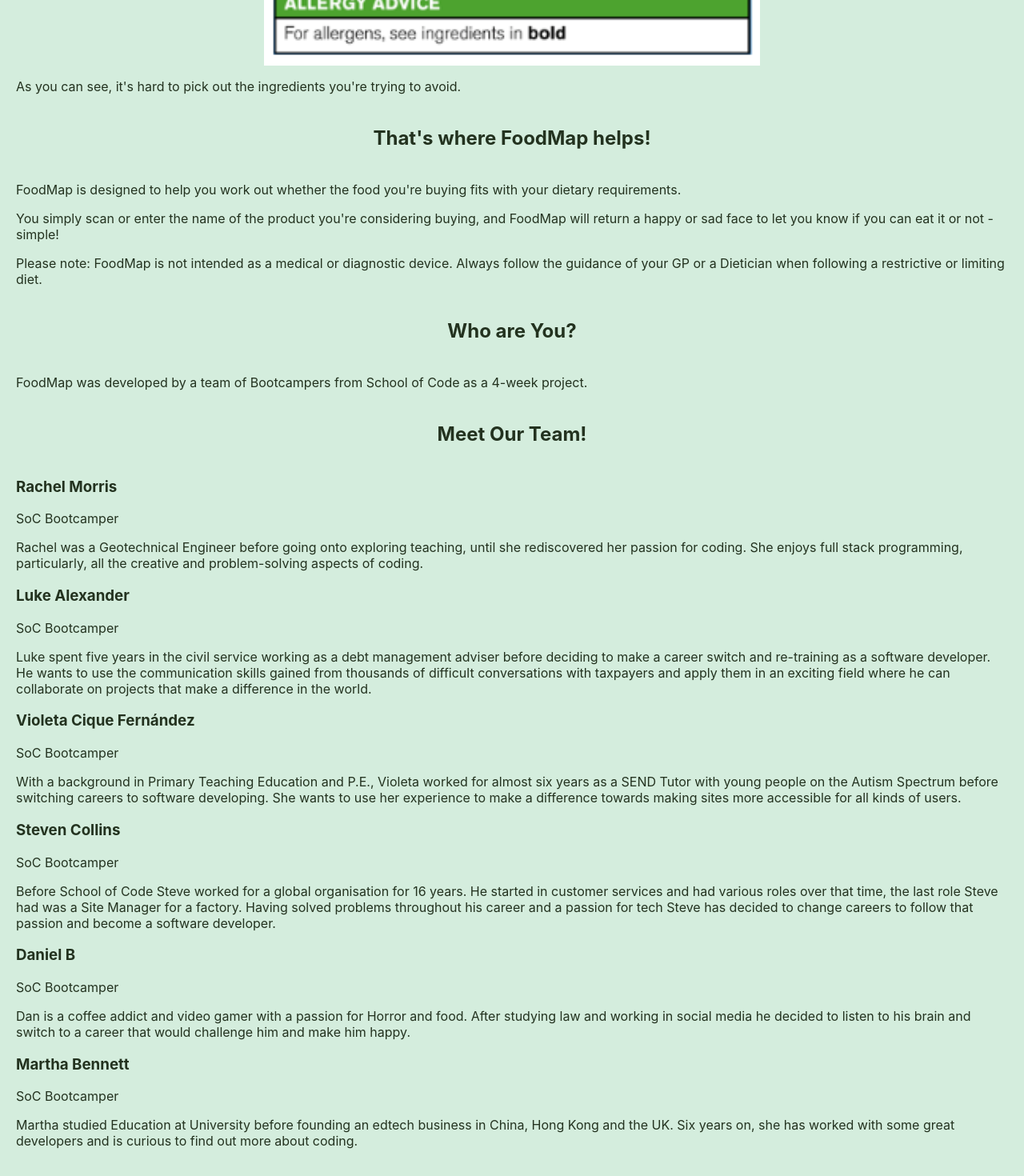
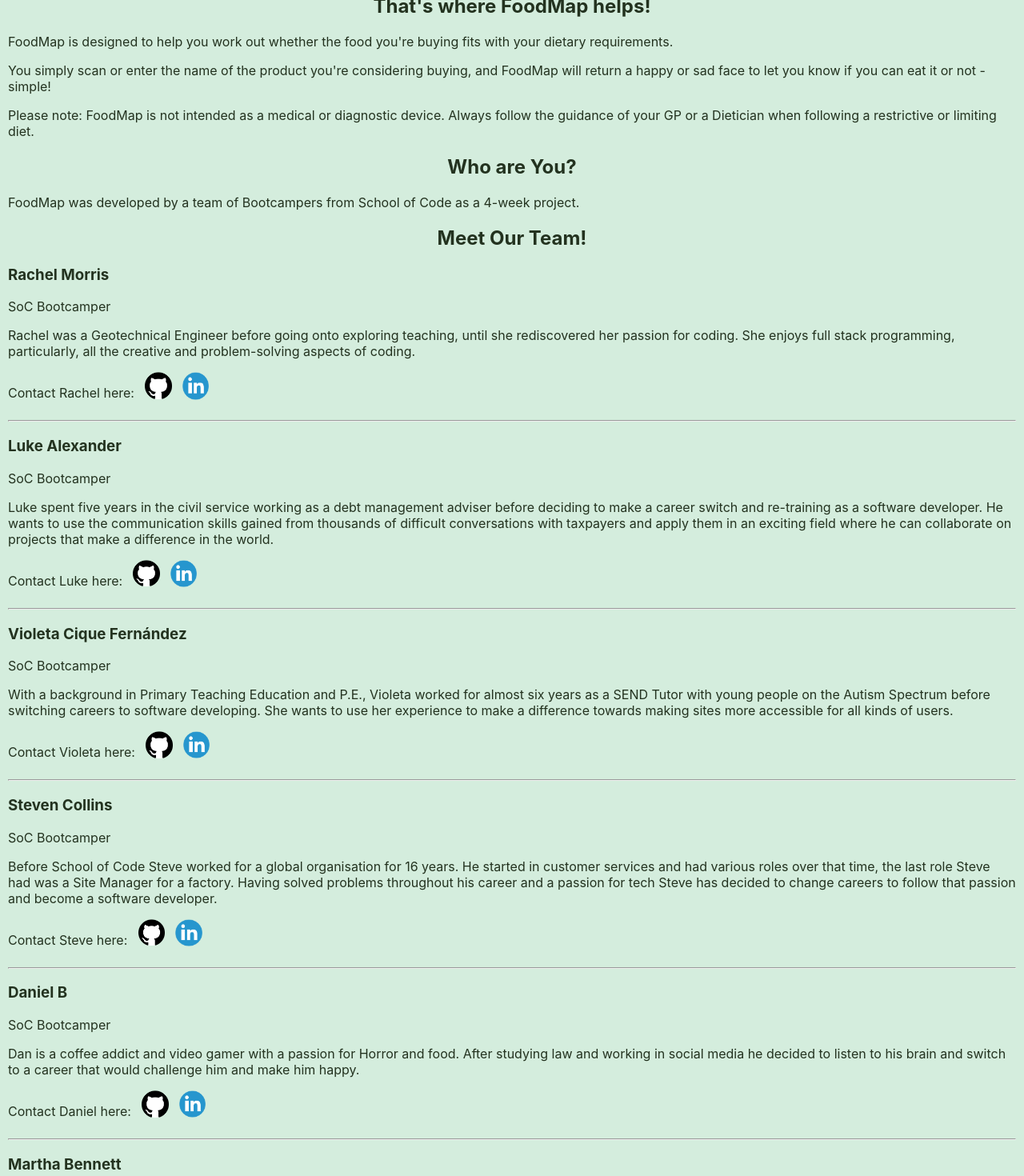
Before and after one commit to SchoolOfCode/bc13_final-project_front-end-6-weddings-a-seamonkey, a React (Create React App) app: page /about in a window 1280 px wide. Shown: the part 1320-2790 px from the top of the page at 80% size. Built offline with nearby package versions, Linux system fonts and the light colour scheme; no server answers.

Commit message:
Cs spart2 (#58)
* styling Add button

* CSS tweaks

* style for delete buttons - need :active

* linkedin and github links almost added

* merging

Co-authored-by: marthamaybennett <marthamaybennett123@gmail.com>

```diff
--- a/src/Components/About/about.css
+++ b/src/Components/About/about.css
@@ -1,22 +1,18 @@
-
 .about-section {
-    padding: 20px;
+  padding: 10px;
   text-align: left;
-    padding-bottom: 100px;
+  padding-bottom: 60pt;
   background-color: var(--background-color);
 }
 
 .heading {
   color: var(--font-color);
   text-align: center;
-    padding: 20px;
+  padding: 5px;
 }
 
 .subheading {
   text-align: center;
-    padding: 20px;
-
-
 }
 
 .ingredients {
@@ -31,5 +27,10 @@
   margin-left: auto;
   margin-right: auto;
   width: 50%;
+}
 
+/* hr {
+  border: solid var(--font-color);
 }
+SEE HERE ^^ change the colour of the hr
+*/
--- /dev/null
+++ b/src/Components/About/github-linkedin.css
@@ -0,0 +1,16 @@
+.links-container {
+  display: flex;
+  flex-direction: row;
+  gap: 10pt;
+}
+
+.links-logo {
+  max-width: 25pt;
+  border: none;
+}
+
+.img-container {
+  display: flex;
+  align-items: center;
+  gap: 10pt;
+}
--- /dev/null
+++ b/src/Components/About/github-linkedin.js
@@ -0,0 +1,25 @@
+import github from '../../Images/github-logo.png';
+import linkedin from '../../Images/linkedin-logo.png';
+import './github-linkedin.css';
+
+export default function Contacts({
+  githubAddress,
+  linkedinAddress,
+  bootcamper,
+}) {
+  return (
+    <div className="links-container">
+      <p>Contact {bootcamper} here: </p>
+      <a href={githubAddress} target="_blank" rel="noreferrer">
+        <div className="img-container">
+          <img className="links-logo" src={github} alt="Github logo" />
+        </div>
+      </a>
+      <a href={linkedinAddress} target="_blank" rel="noreferrer">
+        <div className="img-container">
+          <img className="links-logo" src={linkedin} alt="Linkedin logo" />
+        </div>
+      </a>
+    </div>
+  );
+}
--- a/src/Components/About/index.js
+++ b/src/Components/About/index.js
@@ -1,87 +1,177 @@
-import "./about.css";
+import './about.css';
 import ingredients from '../../Images/ingredients.png';
 import ingredientsRed from '../../Images/ingredients-red.png';
+import Contacts from './github-linkedin.js';
 
 export default function About() {
   return (
     <div className="about-section">
-
-
       <h1 className="heading">Welcome to FoodMap</h1>
 
-        <h2 className="subheading">Do you find it difficult to shop for your dietary requirements?</h2>
+      <h2 className="subheading">
+        Do you find it difficult to shop for your dietary requirements?
+      </h2>
 
-        <p>Over 15 million people in the UK live with a chronic health condition. Some of these conditions, such as Endometriosis and IBS, can be helped by adhering to a specific diet.</p>
+      <p>
+        Over 15 million people in the UK live with a chronic health condition.
+        Some of these conditions, such as Endometriosis and IBS, can be helped
+        by adhering to a specific diet.
+      </p>
 
       <h2 className="subheading">What's the problem?</h2>
 
-
-        <p>Packaging in supermarkets can be hard to interpret and there are so many variables to consider, that shopping for even basic foodstuffs can feel overwhelming.</p>
+      <p>
+        Packaging in supermarkets can be hard to interpret and there are so many
+        variables to consider, that shopping for even basic foodstuffs can feel
+        overwhelming.
+      </p>
 
       <h2 className="subheading">Example</h2>
 
-        <p>Here is an example of the ingredients for a product with the <strong>allergens</strong> higlighted in bold:</p>
+      <p>
+        Here is an example of the ingredients for a product with the{' '}
+        <strong>allergens</strong> highlighted in bold:
+      </p>
 
       <img src={ingredients} alt="ingredients" className="ingredients"></img>
 
       <p>But what if you have been advised to follow a low FODMAP diet?</p>
 
-
-        <p>You will be asked to avoid ingredients that are high in FODMAPs. This includes not only highlighted allergens such as <strong>wheat,</strong> <strong>milk</strong> and <strong>celery</strong>, but also ingredients that are not highlighted in bold.</p>
-
+      <p>
+        You will be asked to avoid ingredients that are high in FODMAPs. This
+        includes not only highlighted allergens such as <strong>wheat,</strong>{' '}
+        <strong>milk</strong> and <strong>celery</strong>, but also ingredients
+        that are not highlighted in bold.
+      </p>
 
       <p>Foods which are high in FODMAPs are underlined in red:</p>
 
-        <img src={ingredientsRed} alt="ingredients with red underline" className="ingredients-red"></img>
+      <img
+        src={ingredientsRed}
+        alt="ingredients with red underline"
+        className="ingredients-red"
+      ></img>
 
-        <p>As you can see, it's hard to pick out the ingredients you're trying to avoid.</p>
-
+      <p>
+        As you can see, it's hard to pick out the ingredients you're trying to
+        avoid.
+      </p>
 
       <h2 className="subheading">That's where FoodMap helps!</h2>
 
-        <p>FoodMap is designed to help you work out whether the food you're buying fits with your dietary requirements.</p>
+      <p>
+        FoodMap is designed to help you work out whether the food you're buying
+        fits with your dietary requirements.
+      </p>
 
-        <p>You simply scan or enter the name of the product you're considering buying, and FoodMap will return a happy or sad face to let you know if you can eat it or not - simple!</p>
+      <p>
+        You simply scan or enter the name of the product you're considering
+        buying, and FoodMap will return a happy or sad face to let you know if
+        you can eat it or not - simple!
+      </p>
 
-        <p>Please note: FoodMap is not intended as a medical or diagnostic device. Always follow the guidance of your GP or a Dietician when following a restrictive or limiting diet.</p>
+      <p>
+        Please note: FoodMap is not intended as a medical or diagnostic device.
+        Always follow the guidance of your GP or a Dietician when following a
+        restrictive or limiting diet.
+      </p>
 
       <h2 className="subheading">Who are You?</h2>
-                <p>FoodMap was developed by a team of Bootcampers from School of Code as a 4-week project.</p>
+      <p>
+        FoodMap was developed by a team of Bootcampers from School of Code as a
+        4-week project.
+      </p>
 
       <h2 className="subheading">Meet Our Team!</h2>
 
       <h3>Rachel Morris</h3>
       <p>SoC Bootcamper</p>
-            <p>Rachel was a Geotechnical Engineer before going onto exploring teaching, until she rediscovered her passion for coding. She enjoys full stack programming, particularly, all the creative and problem-solving aspects of coding.</p>
-
-
-
+      <p>
+        Rachel was a Geotechnical Engineer before going onto exploring teaching,
+        until she rediscovered her passion for coding. She enjoys full stack
+        programming, particularly, all the creative and problem-solving aspects
+        of coding.
+      </p>
+      <Contacts
+        githubAddress="https://en.wikipedia.org/wiki/Main_Page"
+        linkedinAddress="https://en.wikipedia.org/wiki/Main_Page"
+        bootcamper="Rachel"
+      />
+      <hr></hr>
       <h3>Luke Alexander</h3>
-
       <p>SoC Bootcamper</p>
-            <p>Luke spent five years in the civil service working as a debt management adviser before deciding to make a career switch and re-training as a software developer. He wants to use the communication skills gained from thousands of difficult conversations with taxpayers and apply them in an exciting field where he can collaborate on projects that make a difference in the world.</p>
-
-
+      <p>
+        Luke spent five years in the civil service working as a debt management
+        adviser before deciding to make a career switch and re-training as a
+        software developer. He wants to use the communication skills gained from
+        thousands of difficult conversations with taxpayers and apply them in an
+        exciting field where he can collaborate on projects that make a
+        difference in the world.
+      </p>
+      <Contacts
+        githubAddress="https://en.wikipedia.org/wiki/Main_Page"
+        linkedinAddress="https://en.wikipedia.org/wiki/Main_Page"
+        bootcamper="Luke"
+      />
+      <hr></hr>
       <h3>Violeta Cique Fernández</h3>
       <p>SoC Bootcamper</p>
-
-            <p>With a background in Primary Teaching Education and P.E., Violeta worked for almost six years as a SEND Tutor with young people on the Autism Spectrum before switching careers to software developing. She wants to use her experience to make a difference towards making sites more accessible for all kinds of users.</p>
-
-
+      <p>
+        With a background in Primary Teaching Education and P.E., Violeta worked
+        for almost six years as a SEND Tutor with young people on the Autism
+        Spectrum before switching careers to software developing. She wants to
+        use her experience to make a difference towards making sites more
+        accessible for all kinds of users.
+      </p>
+      <Contacts
+        githubAddress="https://github.com/violetacf"
+        linkedinAddress="https://www.linkedin.com/in/violeta-cf/"
+        bootcamper="Violeta"
+      />
+      <hr></hr>
       <h3>Steven Collins</h3>
       <p>SoC Bootcamper</p>
-            <p>Before School of Code Steve worked for a global organisation for 16 years. He started in customer services and had various roles over that time, the last role Steve had was a Site Manager for a factory. Having solved problems throughout his career and a passion for tech Steve has decided to change careers to follow that passion and become a software developer.</p>
-
-
+      <p>
+        Before School of Code Steve worked for a global organisation for 16
+        years. He started in customer services and had various roles over that
+        time, the last role Steve had was a Site Manager for a factory. Having
+        solved problems throughout his career and a passion for tech Steve has
+        decided to change careers to follow that passion and become a software
+        developer.
+      </p>
+      <Contacts
+        githubAddress="https://en.wikipedia.org/wiki/Main_Page"
+        linkedinAddress="https://en.wikipedia.org/wiki/Main_Page"
+        bootcamper="Steve"
+      />
+      <hr></hr>
       <h3>Daniel B</h3>
       <p>SoC Bootcamper</p>
-            <p>Dan is a coffee addict and video gamer with a passion for Horror and food. After studying law and working in social media he decided to listen to his brain and switch to a career that would challenge him and make him happy.</p>
-
-
+      <p>
+        Dan is a coffee addict and video gamer with a passion for Horror and
+        food. After studying law and working in social media he decided to
+        listen to his brain and switch to a career that would challenge him and
+        make him happy.
+      </p>
+      <Contacts
+        githubAddress="https://en.wikipedia.org/wiki/Main_Page"
+        linkedinAddress="https://en.wikipedia.org/wiki/Main_Page"
+        bootcamper="Daniel"
+      />
+      <hr></hr>
       <h3>Martha Bennett</h3>
       <p>SoC Bootcamper</p>
-            <p>Martha studied Education at University before founding an edtech business in China, Hong Kong and the UK. Six years on, she has worked with some great developers and is curious to find out more about coding.</p>
-
-
-
-</div> )}
+      <p>
+        Martha studied Education at University before founding an edtech
+        business in China, Hong Kong and the UK. Six years on, she has worked
+        with some great developers and is curious to find out more about coding.
+      </p>
+      <Contacts
+        githubAddress="https://github.com/MarthaBennett"
+        linkedinAddress="https://www.linkedin.com/in/martha-bennett-8485241a7/"
+        bootcamper="Martha"
+      />
+      <br></br>
+    </div>
+  );
+}
--- a/src/Components/Instructions/index.js
+++ b/src/Components/Instructions/index.js
@@ -41,7 +41,6 @@ function Instructions() {
 			<img src={happyFace} alt="happy face" className="happy-face"></img>
 			<p className="paragraph">If you can't eat this product, a sad face will appear:</p>
 			<img src={sadFace} alt="sad face" className="sad-face"></img>
-			<p className="paragraph">Happy shopping!</p>
 		</div>
 
 	);
--- a/src/Components/Instructions/instructions.css
+++ b/src/Components/Instructions/instructions.css
@@ -1,31 +1,28 @@
 .instructions {
-    display:flex;
+  display: flex;
   flex-direction: column;
   align-items: center;
   justify-content: center;
   color: var(--font-color);
   background-color: var(--background-color);
-
 }
 
 .heading {
-    padding: 20px;
-
+  padding: 10px;
+  padding-bottom: 5px;
   text-align: center;
-    background-color: #D4EDDD;
+  background-color: #d4eddd;
 }
 
 .subheading {
   text-align: center;
-    background-color: #D4EDDD;
+  background-color: #d4eddd;
 }
 
 .paragraph {
-
   text-align: left;
-    background-color: #D4EDDD;
-    padding: 20px;
-
+  background-color: #d4eddd;
+  padding: 5px;
 }
 
 .search-bar {
@@ -65,5 +62,5 @@
   display: flex;
   flex-direction: column;
   align-items: center;
-    margin-bottom: 50px
+  padding-bottom: 80pt;
 }
```
Also changed, not shown: src/Components/List/List.css (+17 -0 lines), src/Components/List/List.js (+41 -33 lines), src/Components/Search/AddToList.js (+23 -19 lines), src/Components/Search/AddToList.css (line endings or trailing spaces), src/Images/github-logo.png (added), src/Images/linkedin-logo.png (added). Lines whose indentation alone changed are shown as unchanged.
